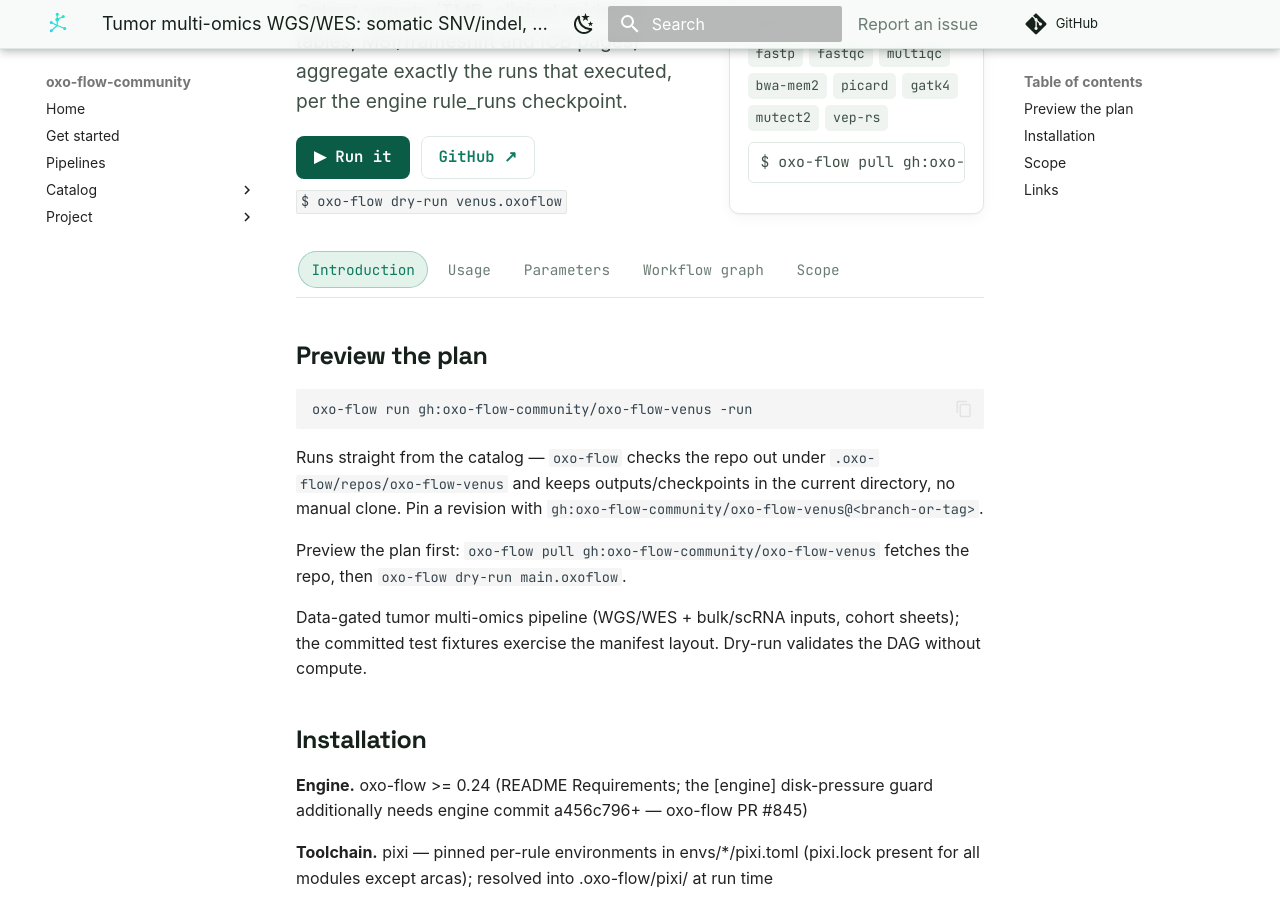
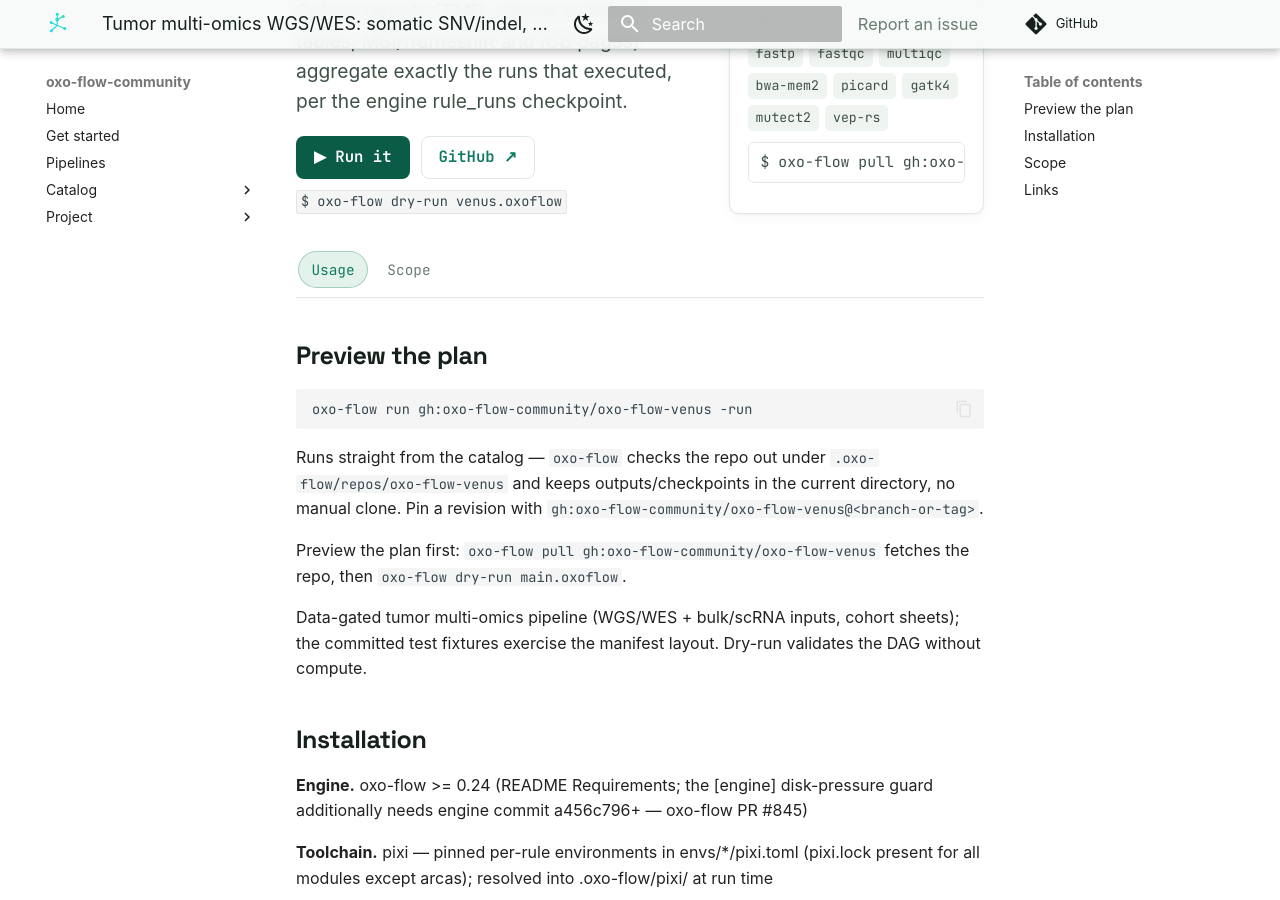
Before and after one commit to oxo-flow-community/oxo-flow-community.github.io, an MkDocs documentation site: the page built from docs/pipelines/oxo-flow-venus.md, in a window 1280 px wide and 900 px high, scrolled down 1313 px. Built offline with MkDocs 1.6.1 and Material for MkDocs 9.7.7, drawn with Linux system fonts in a browser that asks for light colours; comment, search, counter and statistics services are not loaded.

Commit message:
docs: regenerate venus page under presence-aware tabs
Upstream registered oxo-flow-venus after this branch's last generate;
the presence-aware tab strip drops its Introduction/Parameters/
Workflow-graph tabs (no semantic map, no config entry) and adds the
aria-hidden dots the regenerated pages now carry.

Co-Authored-By: Claude Code <noreply@anthropic.com>

```diff
--- a/docs/pipelines/oxo-flow-venus.md
+++ b/docs/pipelines/oxo-flow-venus.md
@@ -6,7 +6,7 @@ title: "Tumor multi-omics WGS/WES: somatic SNV/indel, CNV, SV, MSI and signature
 <div class="ox-detail-cols">
 <div class="ox-detail-main">
 <h1>Tumor multi-omics WGS/WES: somatic SNV/indel, CNV, SV, MSI and signature analysis with bulk/scRNA-seq cohort clinical reporting</h1>
-<div class="ox-page-badges"><span class="ox-badge ">☆ Community</span> <span class="ox-badge ox-badge--origin">Original</span> <span class="ox-badge ox-badge--native"><span class="dot"></span>oxo-flow native</span><span class=ox-tag-sep></span><span class="ox-tag">tumor-multi-omics</span><span class="ox-tag">wgs</span><span class="ox-tag">wes</span><span class="ox-tag">somatic-calling</span><span class="ox-tag">mutect2</span><span class="ox-tag">copy-number-analysis</span><span class="ox-tag">structural-variants</span><span class="ox-tag">msi</span><span class="ox-tag">mutational-signatures</span><span class="ox-tag">bulk-rna-seq</span><span class="ox-tag">single-cell-rna-seq</span><span class="ox-tag">ecdna</span><span class="ox-tag">neoantigen</span><span class="ox-tag">clinical-report</span><span class="ox-tag">hla</span></div>
+<div class="ox-page-badges"><span class="ox-badge ">☆ Community</span> <span class="ox-badge ox-badge--origin">Original</span> <span class="ox-badge ox-badge--native"><span class="dot" aria-hidden="true"></span>oxo-flow native</span><span class=ox-tag-sep></span><span class="ox-tag">tumor-multi-omics</span><span class="ox-tag">wgs</span><span class="ox-tag">wes</span><span class="ox-tag">somatic-calling</span><span class="ox-tag">mutect2</span><span class="ox-tag">copy-number-analysis</span><span class="ox-tag">structural-variants</span><span class="ox-tag">msi</span><span class="ox-tag">mutational-signatures</span><span class="ox-tag">bulk-rna-seq</span><span class="ox-tag">single-cell-rna-seq</span><span class="ox-tag">ecdna</span><span class="ox-tag">neoantigen</span><span class="ox-tag">clinical-report</span><span class="ox-tag">hla</span></div>
 <p class="ox-desc">Tumor multi-omics pipeline covering the full path from raw FASTQ to a cohort clinical report with an auto-generated methods section. DNA chain: BWA-MEM2 alignment with MarkDuplicates and BQSR, Mutect2 somatic SNV/indel calling in paired and tumor-only modes with orientation-bias filtering, CNVkit copy-number profiles, ASCAT purity/ploidy fits, AmpliconSuite ecDNA classification, Manta SVs, MSIsensor MSI and in-house SBS96/COSMIC signature fits, annotated with vep-rs and tiered by CIViC-based clinical interpretation. RNA chain: two-pass STAR + featureCounts bulk RNA-seq with fusion screening, dnbc4tools single-cell counting, and SpecHLA -&gt; VEP -&gt; pVACseq/pVACfuse neoantigen prediction. Cohort reports (TMB, clinical evidence tables, MSI/frameshift and ICB pages) aggregate exactly the runs that executed, per the engine rule_runs checkpoint.</p>
 <div class="ox-hero-cta"><a class="ox-btn ox-btn--run" href="#preview-the-plan">▶ Run it</a><a class="ox-btn" href="https://github.com/WangLabCSU/oxo-flow-venus" rel="noopener">GitHub ↗</a><code class="ox-hero-cmd">$ oxo-flow dry-run venus.oxoflow</code></div>
 </div>
@@ -16,7 +16,7 @@ title: "Tumor multi-omics WGS/WES: somatic SNV/indel, CNV, SV, MSI and signature
 <div class="ox-kv"><span class="k">Rating</span><span class="v live">☆ Community</span></div>
 <div class="ox-kv"><span class="k">Rules</span><span class="v">78</span></div>
 <div class="ox-kv"><span class="k">Compute</span><span class="v">—</span></div>
-<div class="ox-kv"><span class="k">Engine</span><span class="v"><span class="ox-badge ox-badge--native"><span class="dot"></span>oxo-flow native</span></span></div>
+<div class="ox-kv"><span class="k">Engine</span><span class="v"><span class="ox-badge ox-badge--native"><span class="dot" aria-hidden="true"></span>oxo-flow native</span></span></div>
 <div class="ox-kv"><span class="k">Origin</span><span class="v">Original</span></div>
 <div class="ox-kv"><span class="k">Domain</span><span class="v">cancer genomics (WES/WGS/RNA)</span></div>
 <div class="ox-kv"><span class="k">Source</span><span class="v"><a href="https://github.com/WangLabCSU/oxo-flow-venus">WangLabCSU/oxo-flow-venus</a></span></div>
@@ -29,7 +29,7 @@ title: "Tumor multi-omics WGS/WES: somatic SNV/indel, CNV, SV, MSI and signature
 </div>
 </div>
 
-<nav class="ox-tabs" aria-label="Page sections"><a href="#semantic-overview">Introduction</a><a href="#preview-the-plan">Usage</a><a href="#parameters">Parameters</a><a href="#workflow-graph">Workflow graph</a><a href="#scope">Scope</a></nav>
+<nav class="ox-tabs" aria-label="Page sections"><a href="#preview-the-plan">Usage</a><a href="#scope">Scope</a></nav>
 
 
 ## Preview the plan
```
